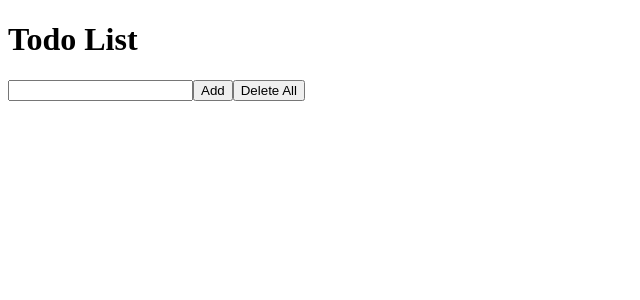
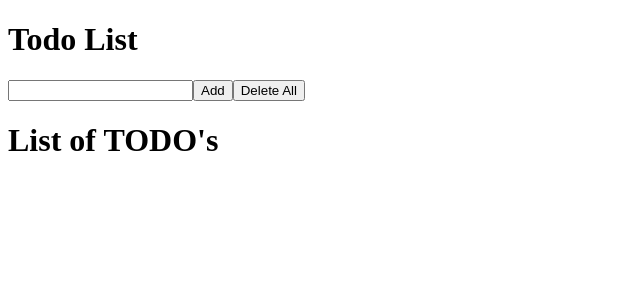
Before and after one commit to Manigandan08/todo-app, a React (Vite) app: page / in a window 1280 px wide. Shown: the top 300 px of the page, without its empty margins (0-640 px from the left). Built offline with nearby package versions, Linux system fonts and the light colour scheme.

Commit message:
second commit

```diff
--- a/src/TodoApp.jsx
+++ b/src/TodoApp.jsx
@@ -50,8 +50,10 @@ export default function TodoApp() {
         <input type="text" value={Todo.task} onChange={HandleChange} />
         <button onClick={AddTodo}>Add</button>
         <button onClick={deleteall}>Delete All</button>
+
         <div>
           {" "}
+          <h1>List of TODO's</h1>
           <ul>
             {Alltodos.map((val) => (
               <div key={val.id}>
```
